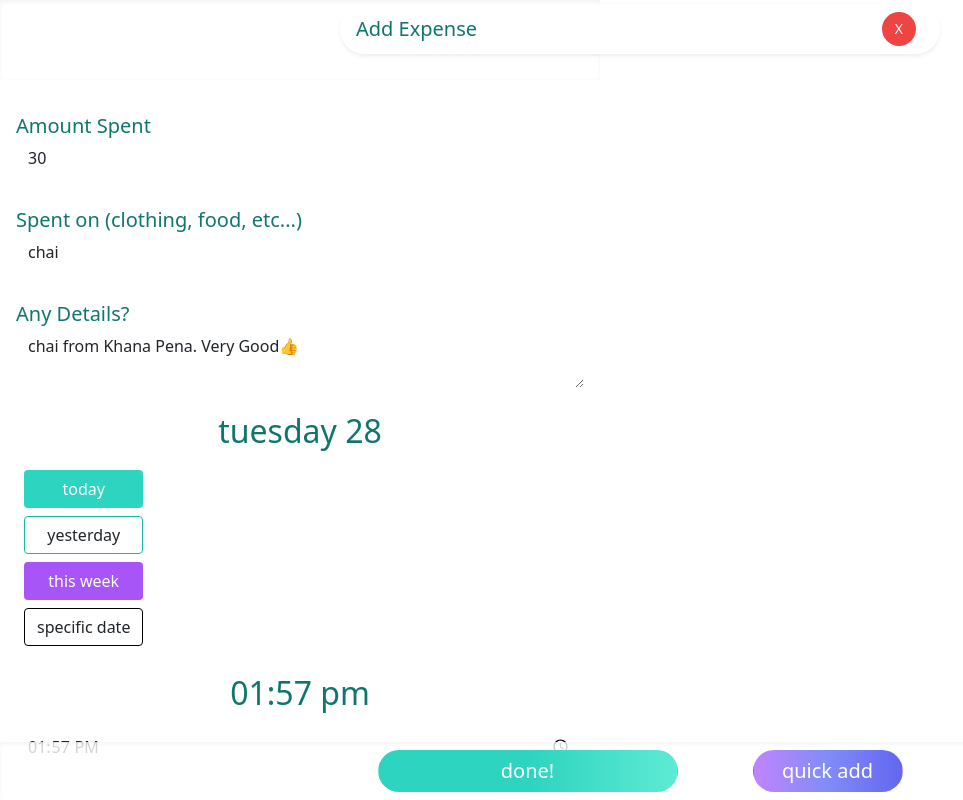
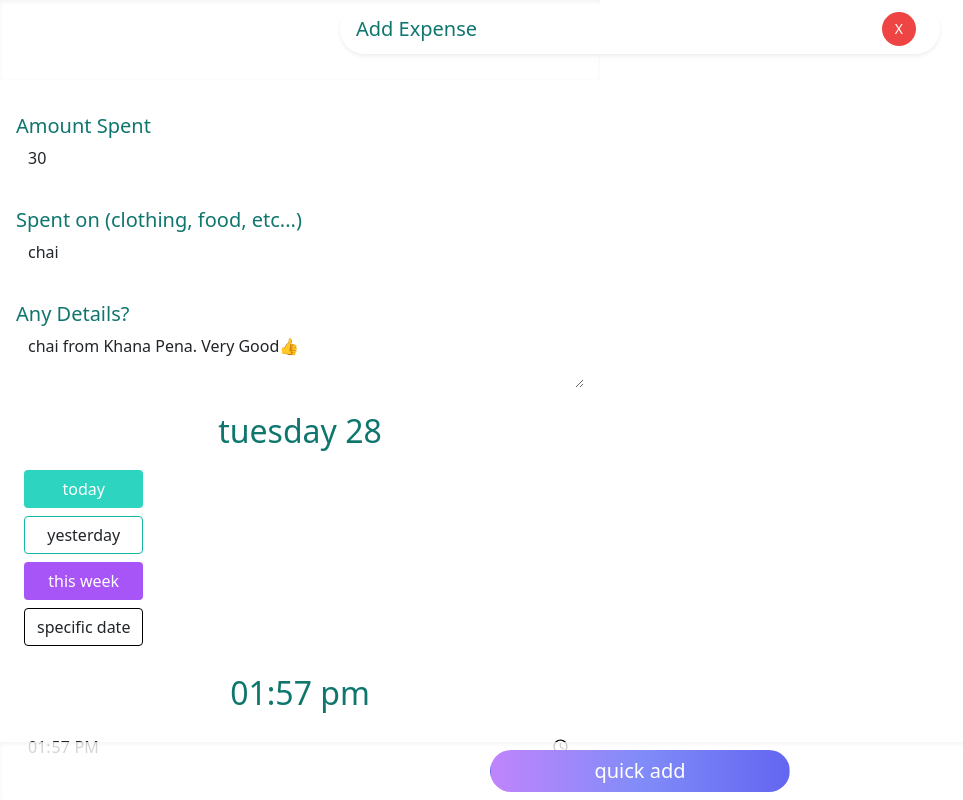
Before and after one commit to ahmadkhudai/next-tracker, a Next.js app: page /add_expense/AddExpenseForm in a window 1280 px wide. Shown: the whole page, without its empty margins (0-963 px from the left). Built offline with nearby package versions, Linux system fonts and the light colour scheme.

Commit message:
backdrop scrolling issues resolved (i think)

```diff
--- a/pages/add_expense/AddExpenseForm.tsx
+++ b/pages/add_expense/AddExpenseForm.tsx
@@ -149,8 +149,7 @@ export function AddExpenseForm({addNewExpense, handleClose}: Props) {
                     <div className={"w-100 ak_max_600px   flex flex-column align-items-center  bg-gradient-to-l from-gray-100   via-teal-50  to-purple-100 h-100 p-4 rounded-[20px] "} style={{"zIndex":"1000"}}>
                         <div className={"w-100 flex flex-column py-4 bg-white p-3 rounded-[10px] shadow-sm"}>
                             <LabelPurple text={"Expense Added!"} styleClasses={" h1 text-4xl"}/>
-                            <TealButton styleClasses={" my-2 py-2 text-xl rounded-full"} text={"add more!"} onClick={()=>{executeScroll(); resetState();}}/>
-                            <PurpleButton styleClasses={" p-2 my-1 rounded-full "} text={"home"} onClick={() => {
+                             <PurpleButton styleClasses={" p-2 my-1 rounded-full "} text={"home"} onClick={() => {
                                 handleClose()
                             }}/>
                         </div>
@@ -159,6 +158,7 @@ export function AddExpenseForm({addNewExpense, handleClose}: Props) {
                                         expenses={[{...lastCreatedExpense, id: "1", date: newExpense.date.toString()}]}/>
 
 
+                        <TealButton styleClasses={" my-2 py-2 text-xl rounded-full w-75"} text={"add more!"} onClick={()=>{executeScroll(); resetState();}}/>
 
                         {/*<Expense expense={lastCreatedExpense}/>*/}
                     </div>
@@ -326,6 +326,15 @@ export function AddExpenseForm({addNewExpense, handleClose}: Props) {
 
 
                                     </div>
+                                <div className={"w-100 flex justify-content-center py-3"}>
+                                    <TealButton
+                                        styleClasses={"ak_max_600mx w-75   text-white text-xl  rounded-full"}
+                                        text={showCurrentExpense ? "keep editing" : "done!"}
+                                        onClick={() => setShowCurrentExpense(!showCurrentExpense)}
+
+                                    />
+                                </div>
+
 
 
                             </div>
@@ -335,15 +344,10 @@ export function AddExpenseForm({addNewExpense, handleClose}: Props) {
 
                         </div>
                         <div className={" ak_footer_low_z bg-white/80 w-100 flex justify-content-center h-auto shadow-inner "}>
-                            <div className="form-group flex justify-content-around  w-100   ak_max_600px py-2  m-0">
+                            <div className="form-group flex justify-content-around  w-75   ak_max_600px py-2  m-0">
 
-                                <TealButton
-                                    styleClasses={"ak_max_600mx w-50   text-white text-xl  rounded-full"}
-                                    text={showCurrentExpense ? "keep editing" : "done!"}
-                                    onClick={() => setShowCurrentExpense(!showCurrentExpense)}
-
-                                /> <PurpleButton
-                                styleClasses={"ak_max_600mx w-25   text-white text-xl  rounded-full"}
+                           <PurpleButton
+                                styleClasses={"ak_max_600mx w-50   text-white text-xl  rounded-full"}
                                 text={"quick add"}
                                 onClick={() => handleAddExpense()}
 
```
